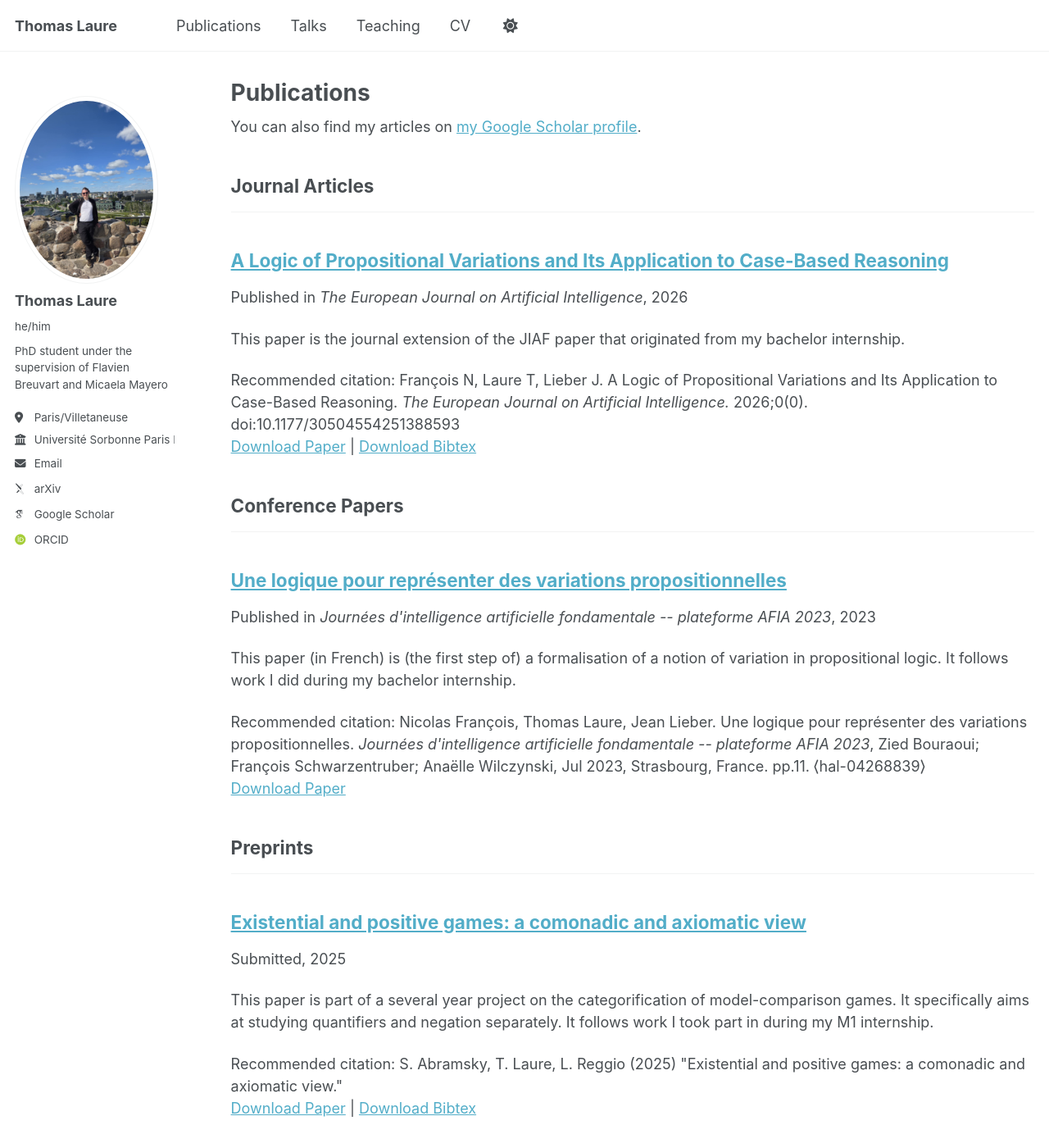
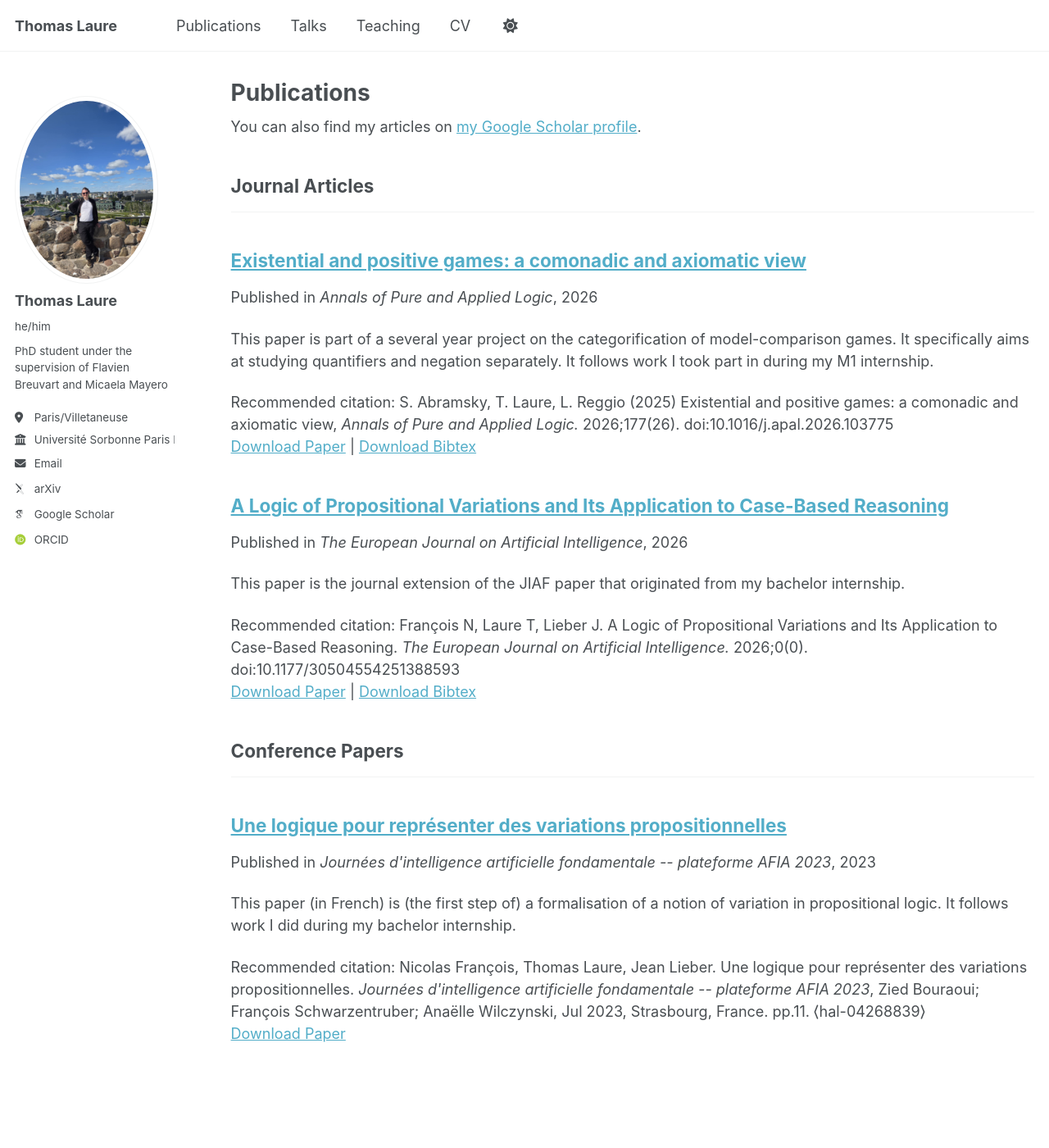
Before and after one commit to thomaslaure/thomaslaure.github.io, a Jekyll site: the page built from _pages/publications.html, in a window 1280 px wide and 1400 px high. Shown: the whole window at 82% size. Built offline with Jekyll 4.4.1, drawn with Linux system fonts in a browser that asks for light colours; some web fonts are replaced; a script that is not in the unit is left out.

Commit message:
Papier APAL

```diff
--- a/_publications/2025-03-03-expos-games.md
+++ b/_publications/2025-03-03-expos-games.md
@@ -1,15 +1,16 @@
 ---
 title: "Existential and positive games: a comonadic and axiomatic view"
 collection: publications
-category: preprints
-permalink: /publication/2025-03-03-expos-games
+category: manuscripts
+permalink: /publication/2026-04-09-expos-games
+redirect-from: /publication/2025-03-03-expos-games
 excerpt: 'This paper is part of a several year project on the categorification of model-comparison games. It specifically aims at studying quantifiers and negation separately. It follows work I took part in during my M1 internship.'
-date: 2025-03-03
-venue: #'Journal 1'
+date: 2026-04-09
+venue: 'Annals of Pure and Applied Logic'
 slidesurl: #'https://academicpages.github.io/files/slides1.pdf'
-paperurl: 'https://arxiv.org/abs/2503.01247'
+paperurl: 'https://doi.org/10.1016/j.apal.2026.103775'
 bibtexurl: 'https://thomaslaure.github.io/files/exposgames.bib'
-citation: 'S. Abramsky, T. Laure, L. Reggio (2025) &quot;Existential and positive games: a comonadic and axiomatic view.&quot'
+citation: 'S. Abramsky, T. Laure, L. Reggio (2025) Existential and positive games: a comonadic and axiomatic view, <i>Annals of Pure and Applied Logic.</i> 2026;177(26). doi:10.1016/j.apal.2026.103775 '
 ---
 A number of model-comparison games central to (finite) model theory, such as pebble and Ehrenfeucht-Fraïssé games, can be captured as comonads on categories of relational structures. In particular, the coalgebras for these comonads encode in a syntax-free way preservation of resource-indexed logic fragments, such as first-order logic with bounded quantifier rank or a finite number of variables.
 In this paper, we extend this approach to existential and positive fragments (i.e., without universal quantifiers and without negations, respectively) of first-order and modal logic. We show, both concretely and at the axiomatic level of arboreal categories, that the preservation of existential fragments is characterised by the existence of so-called pathwise embeddings, while positive fragments are captured by a newly introduced notion of positive bisimulation. As an application, we offer a new proof of an equi-resource Lyndon positivity theorem for (multi)modal logic.
--- a/files/exposgames.bib
+++ b/files/exposgames.bib
@@ -1,9 +1,14 @@
-@misc{abramsky2025existentialpositivegamescomonadic,
-      title={Existential and positive games: a comonadic and axiomatic view},
-      author={Samson Abramsky and Thomas Laure and Luca Reggio},
-      year={2025},
-      eprint={2503.01247},
-      archivePrefix={arXiv},
-      primaryClass={cs.LO},
-      url={https://arxiv.org/abs/2503.01247},
+@article{ABRAMSKY2026103775,
+title = {Existential and positive games: a comonadic and axiomatic view},
+journal = {Annals of Pure and Applied Logic},
+volume = {177},
+number = {9},
+pages = {103775},
+year = {2026},
+issn = {0168-0072},
+doi = {https://doi.org/10.1016/j.apal.2026.103775},
+url = {https://www.sciencedirect.com/science/article/pii/S0168007226000588},
+author = {Samson Abramsky and Thomas Laure and Luca Reggio},
+keywords = {Logical resources, Game comonads, First-order logic, Modal logic, Existential fragments, Positive fragments},
+abstract = {A number of model-comparison games central to (finite) model theory, such as pebble and Ehrenfeucht-Fraïssé games, can be captured as comonads on categories of relational structures. In particular, the coalgebras for these comonads encode in a syntax-free way preservation of resource-indexed logic fragments, such as first-order logic with bounded quantifier rank or a finite number of variables. In this paper, we extend this approach to existential and positive fragments (i.e., without universal quantifiers and without negations, respectively) of first-order and modal logic. We show, both concretely and at the axiomatic level of arboreal categories, that the preservation of existential fragments is characterised by the existence of so-called pathwise embeddings, while positive fragments are captured by a newly introduced notion of positive bisimulation. As an application, we offer a new proof of an equi-resource Lyndon positivity theorem for (multi)modal logic.}
 }
```
